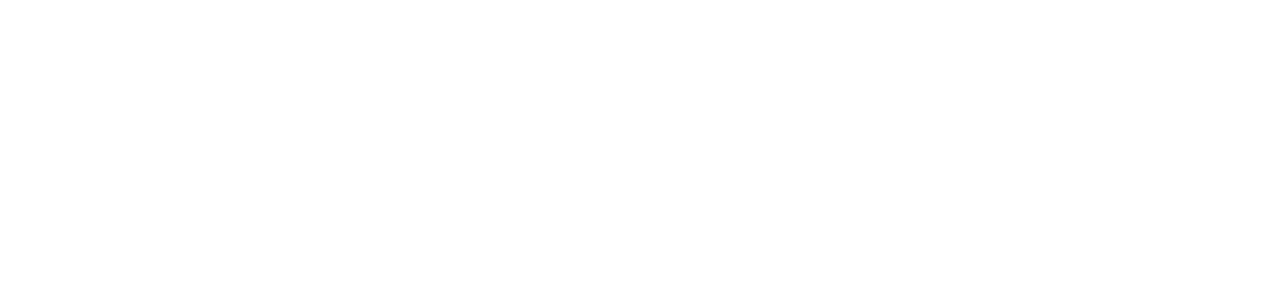
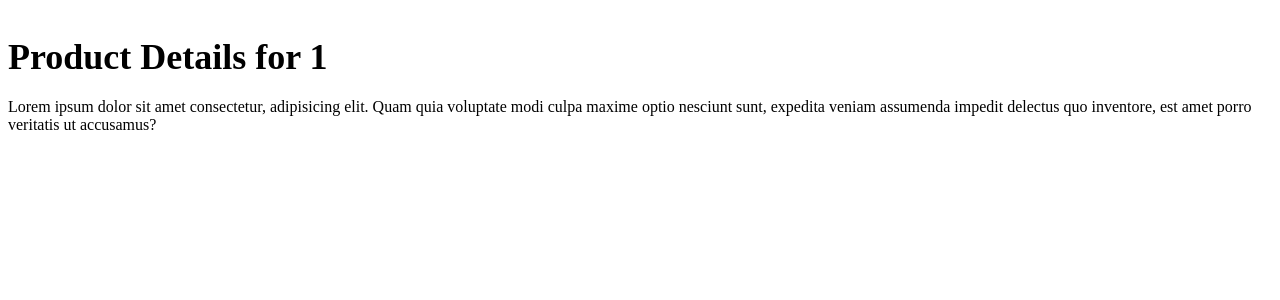
Before and after one commit to aureliojoseph/ecomm-template, a Nuxt app: page /products/1 in a window 1280 px wide. Before the commit this address had no page. Shown: the top 300 px of the page. Built offline with nearby package versions, Linux system fonts and the light colour scheme.

Commit message:
config: Route Parameters

```diff
--- /dev/null
+++ b/pages/products/[id].vue
@@ -0,0 +1,25 @@
+<script setup>
+	const { id } = useRoute().params;
+</script>
+
+<template>
+	<div>
+		<h3>Product Details for {{ id }}</h3>
+		<p>
+			Lorem ipsum dolor sit amet consectetur, adipisicing elit. Quam quia
+			voluptate modi culpa maxime optio nesciunt sunt, expedita veniam assumenda
+			impedit delectus quo inventore, est amet porro veritatis ut accusamus?
+		</p>
+	</div>
+</template>
+
+<style lang="scss" scoped>
+	h3 {
+		margin-bottom: 20px;
+		font-size: 36px;
+	}
+
+	p {
+		margin: 20px 0;
+	}
+</style>
```
